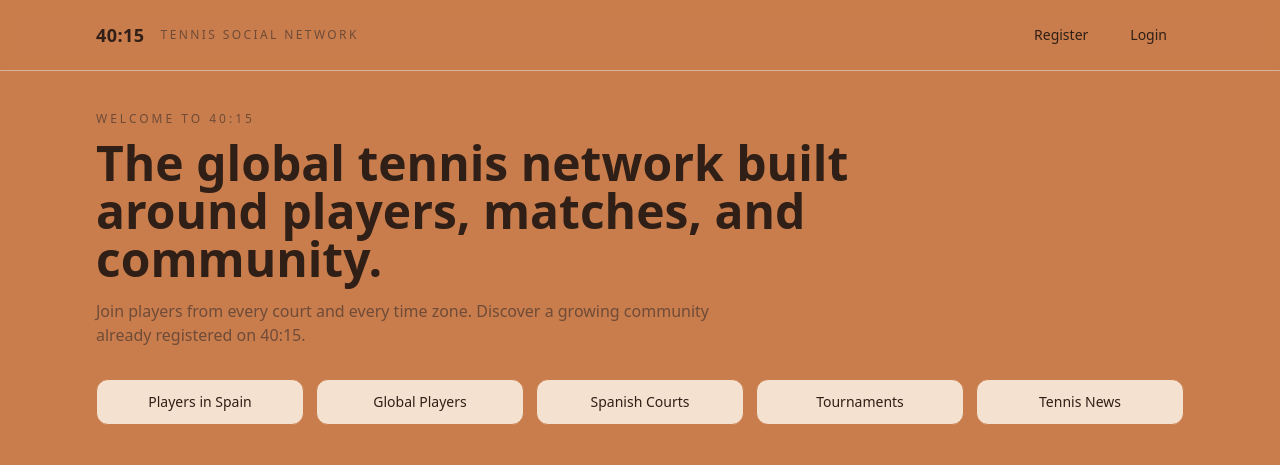
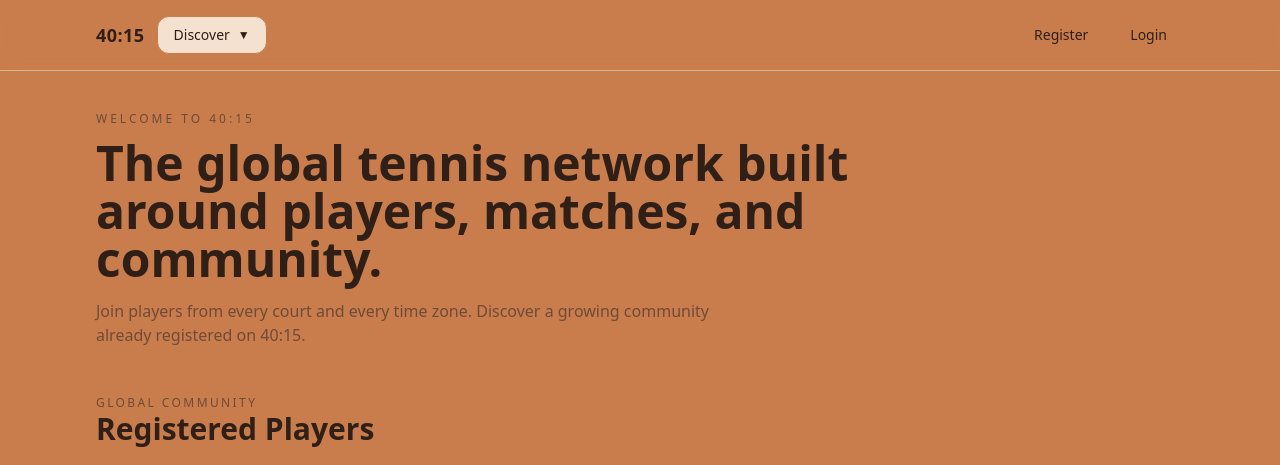
Before and after one commit to Indiant13/4015, a Next.js app: page / in a window 1280 px wide. Shown: the top 465 px of the page. Built offline with nearby package versions, Linux system fonts and the light colour scheme; grey boxes are pictures that could not be loaded.

Commit message:
Move discovery navigation into header dropdown menu

```diff
--- a/app/(public)/page.tsx
+++ b/app/(public)/page.tsx
@@ -1,5 +1,4 @@
 import { getPublicPlayers } from "../../services/player/application/getPublicPlayers";
-import { DiscoveryNavigation } from "../../widgets/DiscoveryNavigation";
 import { PlayerPromoGrid } from "../../widgets/PlayerPromoGrid";
 
 export default async function PublicStartPage() {
@@ -17,7 +16,6 @@ export default async function PublicStartPage() {
         </p>
       </section>
 
-      <DiscoveryNavigation />
       <PlayerPromoGrid players={players} />
     </main>
   );
--- a/shared/ui/layout/Header.tsx
+++ b/shared/ui/layout/Header.tsx
@@ -1,6 +1,7 @@
 import Image from "next/image";
 import Link from "next/link";
 import type { AuthUserPublic } from "../../../entities/auth/types/authUserPublic";
+import { DiscoveryMenu } from "../navigation/DiscoveryMenu";
 
 type HeaderProps = {
   user?: AuthUserPublic | null;
@@ -10,13 +11,11 @@ export function Header({ user }: HeaderProps) {
   return (
     <header className="border-b border-[var(--color-border-soft)] bg-[var(--color-surface-base)]/90 backdrop-blur">
       <div className="mx-auto flex w-full max-w-6xl items-center justify-between gap-4 px-4 py-4 sm:px-6 lg:px-8">
-        <div className="flex items-center gap-4">
+        <div className="flex items-center gap-3">
           <Link href="/" className="text-lg font-semibold tracking-wide text-[var(--color-text-primary)]">
             40:15
           </Link>
-          <p className="hidden text-xs uppercase tracking-[0.2em] text-[var(--color-text-secondary)] sm:block">
-            Tennis Social Network
-          </p>
+          <DiscoveryMenu />
         </div>
 
         {user ? (
--- /dev/null
+++ b/shared/ui/navigation/DiscoveryMenu.tsx
@@ -0,0 +1,48 @@
+"use client";
+
+import Link from "next/link";
+import { useState } from "react";
+
+const DISCOVERY_LINKS = [
+  { href: "/players", label: "Players in Spain" },
+  { href: "/players?scope=global", label: "Global Players" },
+  { href: "/courts", label: "Spanish Courts" },
+  { href: "/tournaments", label: "Tournaments" },
+  { href: "/news", label: "Tennis News" },
+] as const;
+
+export function DiscoveryMenu() {
+  const [isOpen, setIsOpen] = useState(false);
+
+  return (
+    <div className="relative">
+      <button
+        type="button"
+        onClick={() => setIsOpen((prev) => !prev)}
+        className="inline-flex items-center gap-2 rounded-xl border border-clay-500 bg-clay-100 px-4 py-2 text-sm font-medium text-[var(--color-text-primary)] transition hover:scale-105"
+        aria-expanded={isOpen}
+        aria-haspopup="menu"
+      >
+        Discover
+        <span aria-hidden="true" className="text-xs">▼</span>
+      </button>
+
+      {isOpen ? (
+        <div className="absolute left-0 top-full z-20 mt-2 min-w-56 rounded-xl border border-clay-500 bg-clay-100 p-2 shadow-md">
+          <nav className="flex flex-col" aria-label="Discovery links">
+            {DISCOVERY_LINKS.map((item) => (
+              <Link
+                key={item.href}
+                href={item.href}
+                className="rounded-lg px-3 py-2 text-sm text-[var(--color-text-primary)] transition hover:bg-tennis-500"
+                onClick={() => setIsOpen(false)}
+              >
+                {item.label}
+              </Link>
+            ))}
+          </nav>
+        </div>
+      ) : null}
+    </div>
+  );
+}
```
